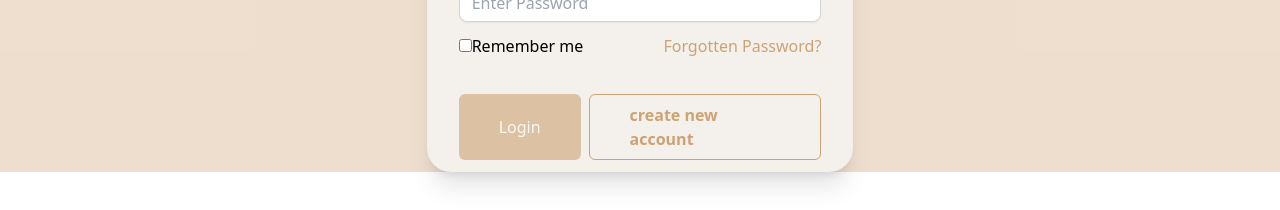
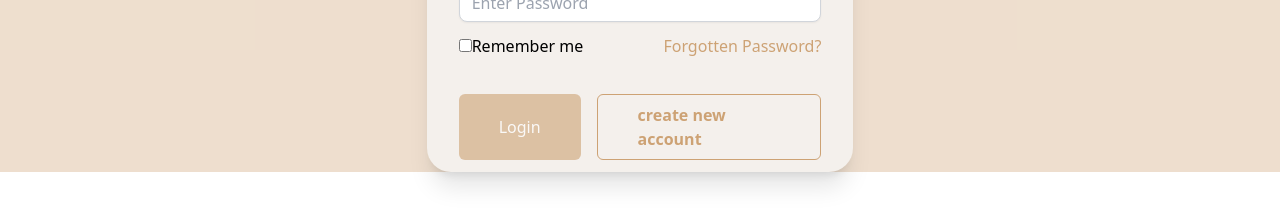
Before and after one commit to GuidanceLiberty/Food-App, a React (Vite) app: page / in a window 1280 px wide. Shown: the part 205-415 px from the top of the page. Built offline with nearby package versions, Linux system fonts and the light colour scheme.

Commit message:
added login

```diff
--- a/src/pages/Login.jsx
+++ b/src/pages/Login.jsx
@@ -89,7 +89,7 @@ const Login = () => {
         </div>
 
 
-        <div className="flex justify-between w-full px-3 sm:px-3 md:px-8 gap-2 lg:px-8 mb-3">
+        <div className="flex justify-between w-full px-3 sm:px-3 md:px-8 gap-4 lg:px-8 mb-3">
               <button className={`btn-create !w-fit ${!isValid ? 'disabled:opacity-60 disabled:cursor-not-allowed' :''}`} disabled={!isValid} onMouseOver={checkfield}>Login</button>
 
               <NavLink to={`/register`} className={`btn-register !w-fit`}>create new account</NavLink>
```
